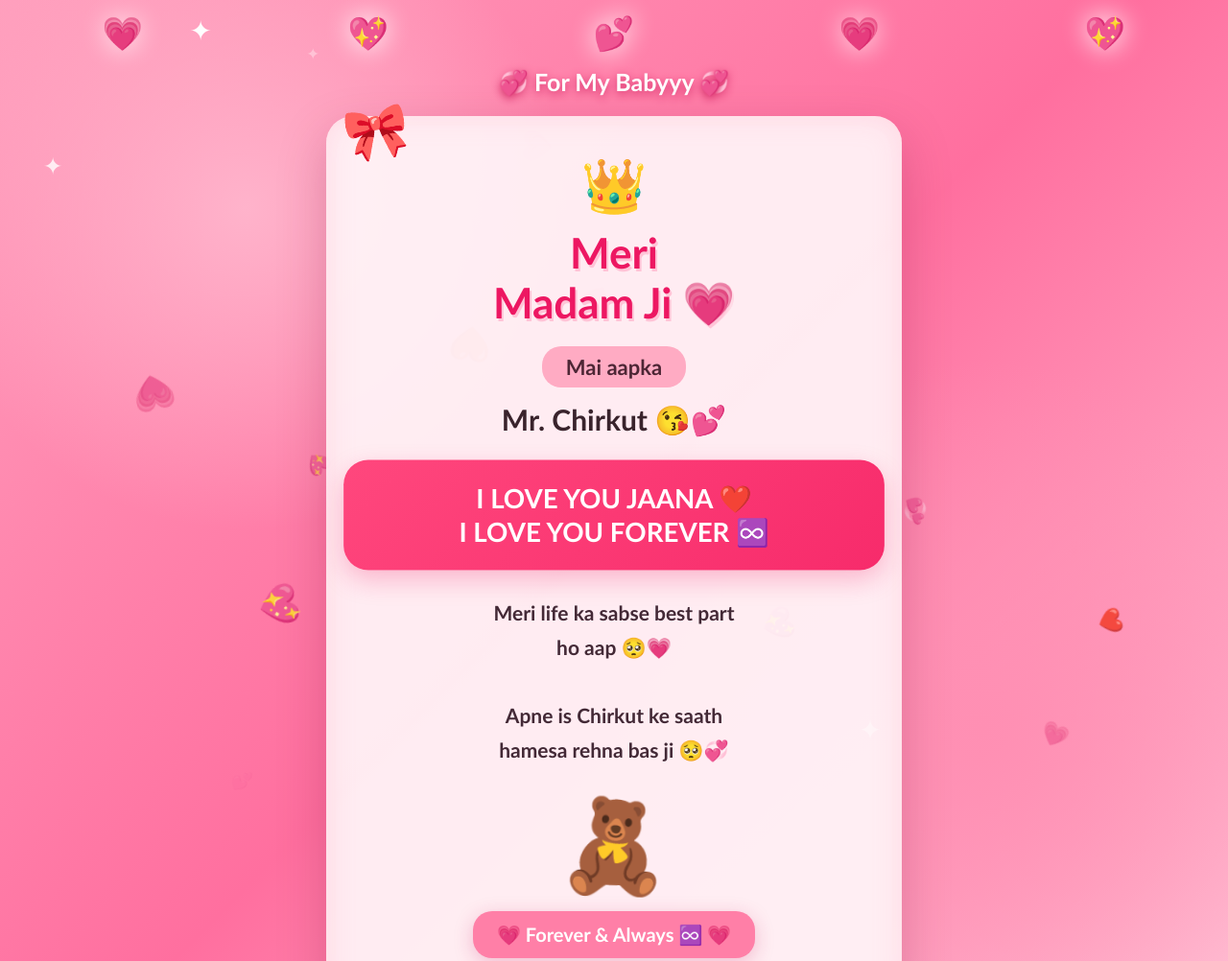
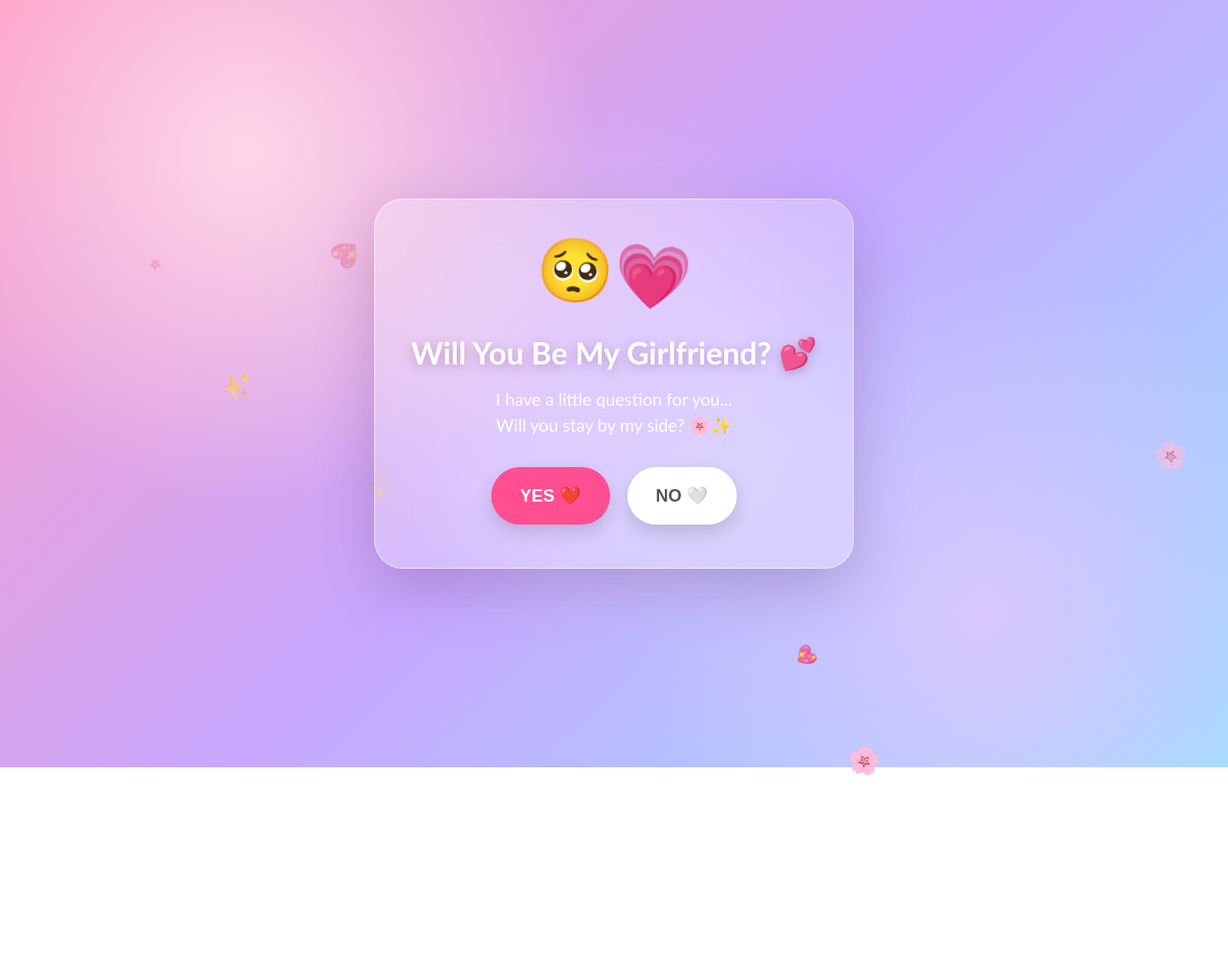
Before and after one commit to ayushxyz292010-afk/ayush-love-pag, a plain HTML site: page index.html in a window 1280 px wide. Shown: the top 1002 px of the page at 96% size. After the commit the page ends 800 px from the top, so only its background shows below. Drawn offline with Linux system fonts and the light colour scheme.

Commit message:
Update index.html

```diff
--- a/index.html
+++ b/index.html
@@ -8,289 +8,255 @@
 <style>
 * {
     box-sizing: border-box;
+    margin: 0;
+    padding: 0;
 }
 
 body {
-  margin: 0;
     min-height: 100vh;
-  overflow-x: hidden;
-  font-family: "Trebuchet MS", Arial, sans-serif;
+    overflow: hidden;
+    font-family: "Trebuchet MS", sans-serif;
+    display: flex;
+    justify-content: center;
+    align-items: center;
     background:
-    radial-gradient(circle at 20% 20%, #ffb3cb 0, transparent 25%),
-    radial-gradient(circle at 80% 70%, #ff8fb3 0, transparent 30%),
-    linear-gradient(135deg, #ff9fbd, #ff6f9f, #ffc1d5);
+        radial-gradient(circle at 20% 20%, #ffd6e7 0%, transparent 30%),
+        radial-gradient(circle at 80% 80%, #d8c7ff 0%, transparent 30%),
+        linear-gradient(135deg, #ff9fc4, #c8a7ff, #9edfff);
 }
 
-/* Heart lights */
-.lights {
+/* Background glow */
+.glow {
     position: fixed;
-  top: 15px;
-  left: 0;
-  width: 100%;
-  display: flex;
-  justify-content: space-around;
-  z-index: 1;
-}
-
-.light {
-  font-size: 30px;
-  animation: glow 1.8s infinite alternate;
-  filter: drop-shadow(0 0 12px #fff);
+    width: 350px;
+    height: 350px;
+    border-radius: 50%;
+    background: rgba(255,255,255,0.22);
+    filter: blur(40px);
+    animation: glow 5s infinite alternate;
 }
 
 @keyframes glow {
-  from { opacity: .5; transform: scale(.9); }
-  to { opacity: 1; transform: scale(1.15); }
+    from { transform: scale(0.8); }
+    to { transform: scale(1.2); }
 }
 
-/* Main */
-.container {
+/* Main card */
+.card {
     position: relative;
+    width: min(90%, 500px);
+    padding: 45px 25px;
+    text-align: center;
+    border-radius: 30px;
+    background: rgba(255,255,255,0.25);
+    backdrop-filter: blur(18px);
+    border: 1px solid rgba(255,255,255,0.5);
+    box-shadow: 0 20px 60px rgba(90,40,100,0.25);
     z-index: 5;
-  width: 92%;
-  max-width: 600px;
-  margin: 70px auto 40px;
-  text-align: center;
 }
 
-/* Cute title */
-.top-title {
-  color: white;
-  font-size: 25px;
-  font-weight: bold;
-  text-shadow: 0 3px 10px #d52c68;
-  margin-bottom: 20px;
+.emoji {
+    font-size: 65px;
+    animation: bounce 1.5s infinite;
 }
 
-/* Paper */
-.paper {
-  position: relative;
-  padding: 38px 25px 45px;
-  border-radius: 28px;
-  background: rgba(255, 244, 247, 0.94);
-  box-shadow:
-    0 20px 50px rgba(125, 20, 60, .25),
-    inset 0 0 30px rgba(255, 150, 180, .25);
-  animation: appear 1.2s ease;
+@keyframes bounce {
+    50% { transform: translateY(-10px) rotate(5deg); }
 }
 
-@keyframes appear {
-  from {
-    opacity: 0;
-    transform: translateY(30px) scale(.92);
-  }
-  to {
-    opacity: 1;
-    transform: translateY(0) scale(1);
-  }
+h1 {
+    margin-top: 15px;
+    color: white;
+    font-size: 32px;
+    text-shadow: 0 3px 12px rgba(100,30,80,0.3);
 }
 
-/* Ribbon */
-.ribbon {
-  position: absolute;
-  top: -18px;
-  left: 18px;
-  font-size: 55px;
-  transform: rotate(-10deg);
+p {
+    margin-top: 15px;
+    color: white;
+    font-size: 18px;
+    line-height: 1.5;
 }
 
-/* Heading */
-h1 {
-  margin: 10px 0;
-  font-size: 44px;
-  color: #ed1762;
-  text-shadow: 2px 3px 0 #ffc4d7;
+.buttons {
+    margin-top: 30px;
+    display: flex;
+    justify-content: center;
+    gap: 18px;
+    position: relative;
+    min-height: 60px;
 }
 
-.subtitle {
-  display: inline-block;
-  background: #ffabc3;
-  padding: 8px 25px;
-  border-radius: 20px;
-  font-size: 22px;
+button {
+    border: none;
+    padding: 14px 30px;
+    border-radius: 50px;
+    font-size: 18px;
     font-weight: bold;
-  color: #4d2635;
-  margin: 8px 0 15px;
+    cursor: pointer;
+    transition: 0.25s;
+    box-shadow: 0 8px 20px rgba(0,0,0,0.15);
 }
 
-.chirkut {
-  font-size: 30px;
-  font-weight: bold;
-  color: #39232c;
-  margin-bottom: 25px;
+#yes {
+    background: #ff4f91;
+    color: white;
 }
 
-/* Love message */
-.love-box {
-  background: linear-gradient(135deg, #ff477d, #f72b6b);
-  border-radius: 25px;
-  padding: 22px 15px;
-  color: white;
-  font-size: 27px;
-  font-weight: bold;
-  box-shadow: 0 10px 25px rgba(238, 25, 95, .25);
-  animation: heartbeat 2s infinite;
+#yes:hover {
+    transform: scale(1.1);
+    background: #ff287c;
 }
 
-@keyframes heartbeat {
-  50% { transform: scale(1.025); }
-}
-
-.message {
-  margin: 28px 5px;
-  color: #432936;
-  font-size: 21px;
-  line-height: 1.7;
-  font-weight: 600;
-}
-
-/* Forever */
-.forever {
-  color: #e91e63;
-  font-size: 27px;
-  font-weight: bold;
-  margin-top: 25px;
-}
-
-/* Teddy */
-.teddy {
-  font-size: 95px;
+#no {
+    background: white;
+    color: #555;
     position: relative;
-  margin-top: 10px;
-  animation: teddyMove 3s ease-in-out infinite;
-}
-
-@keyframes teddyMove {
-  50% { transform: translateY(-8px) rotate(2deg); }
-}
-
-/* Bottom heart */
-.bottom-heart {
-  display: inline-block;
-  margin-top: 5px;
-  padding: 12px 25px;
-  border-radius: 20px;
-  background: #ff7fa7;
-  color: white;
-  font-weight: bold;
-  font-size: 20px;
-  box-shadow: 0 5px 20px rgba(200, 30, 90, .25);
 }
 
 /* Floating hearts */
 .heart {
     position: fixed;
-  bottom: -40px;
-  z-index: 2;
+    bottom: -30px;
+    font-size: 22px;
+    animation: floatUp linear forwards;
     pointer-events: none;
-  animation: floatUp linear forwards;
+    z-index: 1;
 }
 
 @keyframes floatUp {
     0% {
         transform: translateY(0) rotate(0deg);
-    opacity: 0;
+        opacity: 1;
     }
-  15% { opacity: 1; }
     100% {
         transform: translateY(-110vh) rotate(360deg);
         opacity: 0;
     }
 }
 
-/* Small sparkles */
-.sparkle {
-  position: fixed;
-  color: white;
-  font-size: 22px;
-  animation: sparkle 2s infinite alternate;
-  z-index: 1;
+/* Success screen */
+.success {
+    display: none;
 }
 
-@keyframes sparkle {
-  from { opacity: .3; transform: scale(.7); }
-  to { opacity: 1; transform: scale(1.3); }
+.success h2 {
+    color: white;
+    font-size: 35px;
+    margin-top: 15px;
+}
+
+.flowers {
+    font-size: 55px;
+    margin-top: 15px;
+    animation: flowerPop 1s infinite alternate;
+}
+
+@keyframes flowerPop {
+    from { transform: scale(0.9); }
+    to { transform: scale(1.12); }
+}
+
+.loveText {
+    font-size: 20px;
+    margin-top: 15px;
+    color: white;
 }
 </style>
 </head>
 
 <body>
 
-<!-- Heart lights -->
-<div class="lights">
-  <div class="light">💗</div>
-  <div class="light">💖</div>
-  <div class="light">💕</div>
-  <div class="light">💗</div>
-  <div class="light">💖</div>
+<div class="glow"></div>
+
+<div class="card" id="mainCard">
+
+    <div id="question">
+        <div class="emoji">🥺💗</div>
+
+        <h1>Will You Be My Girlfriend? 💕</h1>
+
+        <p>
+            I have a little question for you...<br>
+            Will you stay by my side? 🌸✨
+        </p>
+
+        <div class="buttons">
+            <button id="yes">YES ❤️</button>
+            <button id="no">NO 🤍</button>
+        </div>
     </div>
 
-<div class="container">
+    <div class="success" id="success">
+        <div class="flowers">🌸🌷🌹🌺🌷🌸</div>
 
-  <div class="top-title">
-    💞 For My Babyyy 💞
+        <h2>YAYYY! 🥹💗</h2>
+
+        <p class="loveText">
+            You just made my heart so happy! 💕<br>
+            I LOVE YOU SO MUCH BABYYY ❤️
+        </p>
+
+        <div class="flowers">🌹💐🌸💗🌸💐🌹</div>
     </div>
 
-  <div class="paper">
-
-    <div class="ribbon">🎀</div>
-
-    <div style="font-size:55px;">👑</div>
-
-    <h1>
-      Meri<br>Madam Ji 💗
-    </h1>
-
-    <div class="subtitle">
-      Mai aapka
-    </div>
-
-    <div class="chirkut">
-      Mr. Chirkut 😘💕
-    </div>
-
-    <div class="love-box">
-      I LOVE YOU JAANA ❤️<br>
-      I LOVE YOU FOREVER ♾️
-    </div>
-
-    <div class="message">
-      Meri life ka sabse best part<br>
-      ho aap 🥺💗
-      <br><br>
-
-      Apne is Chirkut ke saath<br>
-      hamesa rehna bas ji 🥺💞
-    </div>
-
-    <div class="teddy">
-      🧸
-    </div>
-
-    <div class="bottom-heart">
-      💗 Forever & Always ♾️ 💗
-    </div>
-
-  </div>
 </div>
 
 <script>
 
-/* Floating hearts */
-const hearts = ["💗","💖","💕","❤️","💘","💞","💓"];
+/* YES button */
+document.getElementById("yes").addEventListener("click", function() {
 
-function createHeart() {
+    document.getElementById("question").style.display = "none";
+    document.getElementById("success").style.display = "block";
+
+    /* Celebration hearts + flowers */
+    const items = ["❤️","💗","💕","🌸","🌷","🌹","💐","✨","💖"];
+
+    for (let i = 0; i < 70; i++) {
+        setTimeout(() => {
+            createHeart(items[Math.floor(Math.random() * items.length)]);
+        }, i * 60);
+    }
+});
+
+
+/* NO button playful movement */
+const noButton = document.getElementById("no");
+
+noButton.addEventListener("click", function() {
+
+    const x = Math.random() * 220 - 110;
+    const y = Math.random() * 120 - 60;
+
+    noButton.style.transform =
+        `translate(${x}px, ${y}px)`;
+
+    noButton.innerText = "Are you sure? 🥺";
+});
+
+
+/* Also moves when mouse gets close */
+noButton.addEventListener("mouseenter", function() {
+
+    const x = Math.random() * 220 - 110;
+    const y = Math.random() * 120 - 60;
+
+    noButton.style.transform =
+        `translate(${x}px, ${y}px)`;
+});
+
+
+/* Floating background hearts */
+function createHeart(symbol) {
 
     const heart = document.createElement("div");
 
     heart.className = "heart";
-  heart.innerHTML =
-    hearts[Math.floor(Math.random() * hearts.length)];
+    heart.innerHTML = symbol;
 
     heart.style.left = Math.random() * 100 + "vw";
-  heart.style.fontSize =
-    (18 + Math.random() * 25) + "px";
-
+    heart.style.fontSize = (15 + Math.random() * 25) + "px";
     heart.style.animationDuration =
         (4 + Math.random() * 5) + "s";
 
@@ -301,28 +267,12 @@ function createHeart() {
     }, 9000);
 }
 
-setInterval(createHeart, 450);
 
-
-/* Sparkles */
-function createSparkle() {
-
-  const sparkle = document.createElement("div");
-
-  sparkle.className = "sparkle";
-  sparkle.innerHTML = "✦";
-
-  sparkle.style.left = Math.random() * 100 + "vw";
-  sparkle.style.top = Math.random() * 100 + "vh";
-
-  document.body.appendChild(sparkle);
-
-  setTimeout(() => {
-    sparkle.remove();
-  }, 2500);
-}
-
-setInterval(createSparkle, 700);
+/* Continuous background animation */
+setInterval(() => {
+    const symbols = ["💗","💕","💖","✨","🌸"];
+    createHeart(symbols[Math.floor(Math.random() * symbols.length)]);
+}, 700);
 
 </script>
 
```
Lines whose indentation alone changed are shown as unchanged.
